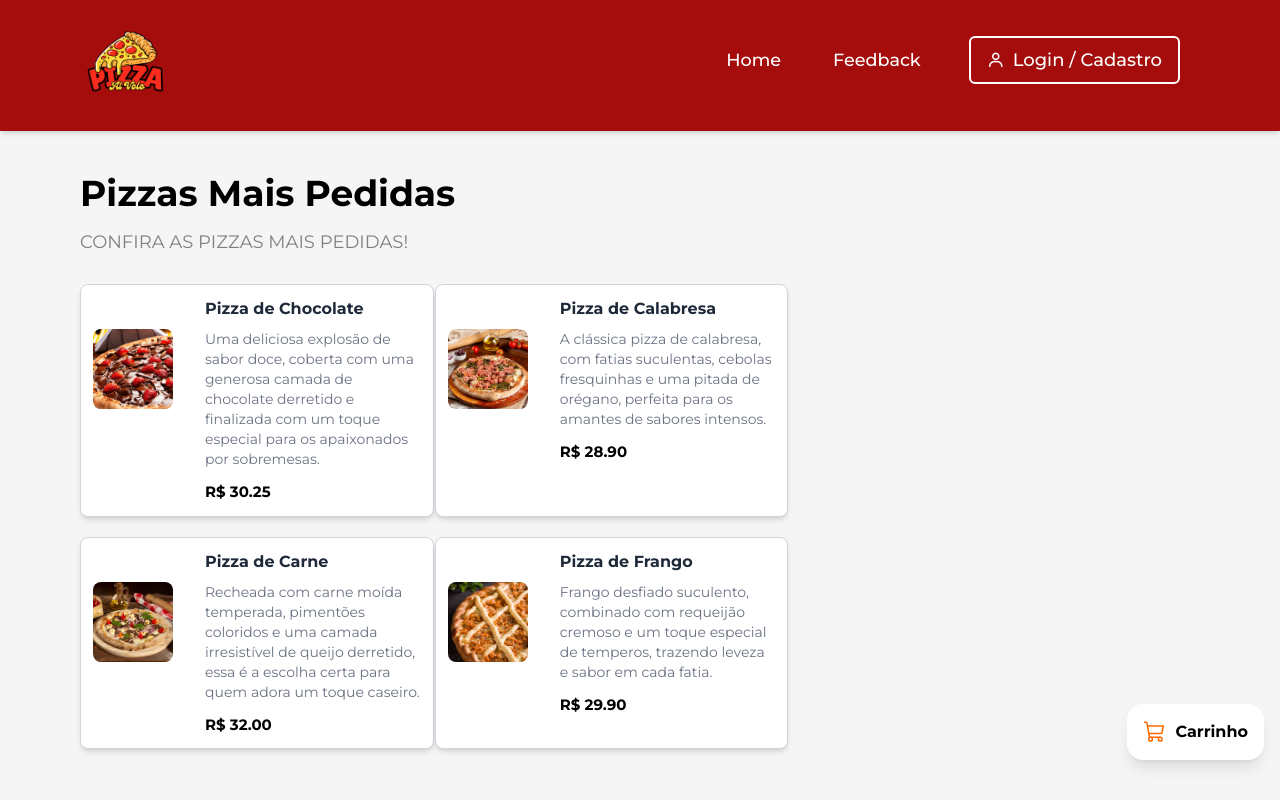
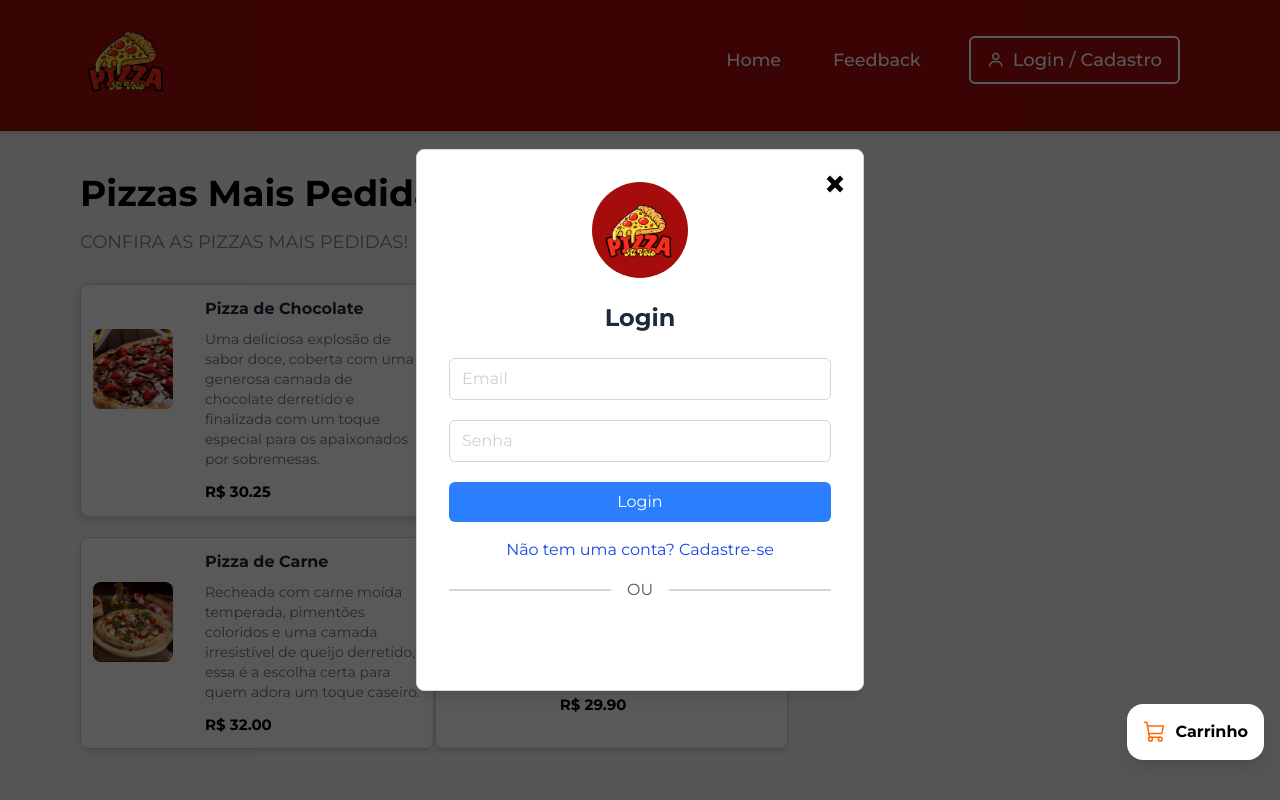
Before and after one commit to garciamanda/pizzaria-fullstack, a React (Vite) app in the folder client/: page / in a window 1280 px wide. Both pictures are taken after a click on the element 256 px from the left and 2224 px from the top of the page. Shown: the part 1824-2624 px from the top of the page. Built offline with nearby package versions, Linux system fonts and the light colour scheme.

Commit message:
Modal atualizado - em processo

```diff
--- /dev/null
+++ b/client/src/components/Modal/ModalProduto.jsx
@@ -0,0 +1,199 @@
+import api from "../../services/api";
+import React, { useRef, useState } from "react";
+import { useNavigate } from "react-router-dom";
+
+import { GoogleLogin } from "@react-oauth/google";
+
+function ModalProduto({ modalOpen, setModalOpen }) {
+  const [isLogin, setIsLogin] = useState(true);
+  const emailRef = useRef();
+  const passwordRef = useRef();
+  const nameRef = useRef();
+  //   const avatarRef = useRef();
+  const formRef = useRef();
+
+  const navigate = useNavigate();
+
+  async function handleLoginSubmit(e) {
+    e.preventDefault();
+
+    try {
+      const { data } = await api.post("/auth/login", {
+        email: emailRef.current.value,
+        password: passwordRef.current.value,
+      });
+
+      localStorage.setItem("accessToken", data.accessToken);
+      localStorage.setItem("refreshToken", data.refreshToken);
+      localStorage.setItem("userRole", data.role);
+
+      if (data.role === "admin") {
+        navigate("/admin");
+      } else {
+        navigate("/");
+      }
+
+      window.location.reload();
+      setModalOpen(false);
+    } catch (error) {
+      console.error("Erro ao fazer login:", error);
+      alert("Erro ao fazer login. Verifique suas credenciais.");
+    }
+  }
+
+  async function handleSignupSubmit(e) {
+    e.preventDefault();
+
+    const formData = new FormData();
+    formData.append("name", nameRef.current.value);
+    formData.append("email", emailRef.current.value);
+    formData.append("password", passwordRef.current.value);
+
+    try {
+      const { data } = await api.post("/auth/register", formData);
+
+      localStorage.setItem("accessToken", data.accessToken);
+      localStorage.setItem("refreshToken", data.refreshToken);
+
+      handleLogin(emailRef.current.value, passwordRef.current.value);
+
+      setModalOpen(false);
+    } catch (error) {
+      alert("Erro ao cadastrar");
+      console.error(error);
+    }
+  }
+
+  const handleGoogleLogin = async (response) => {
+    try {
+      const googleToken = response.credential;
+
+      const { data } = await api.post("/auth/google", { token: googleToken });
+
+      localStorage.setItem("accessToken", data.accessToken);
+      localStorage.setItem("refreshToken", data.refreshToken);
+
+      window.location.reload();
+      setModalOpen(false);
+    } catch (error) {
+      alert("Erro ao autenticar com o Google");
+      console.error(error);
+    }
+  };
+
+  function handleOutsideClick(e) {
+    if (formRef.current && !formRef.current.contains(e.target)) {
+      setModalOpen(false);
+    }
+  }
+
+  function closeModal() {
+    setModalOpen(false);
+  }
+
+  React.useEffect(() => {
+    if (modalOpen) {
+      document.addEventListener("mousedown", handleOutsideClick);
+      return () => {
+        document.removeEventListener("mousedown", handleOutsideClick);
+      };
+    }
+  }, [modalOpen]);
+
+  return (
+    modalOpen && (
+      <div className="fixed inset-0 flex justify-center items-center bg-black/65 bg-opacity-50 z-50">
+        <div
+          ref={formRef}
+          className="max-w-md mx-auto w-full mt-10 bg-white p-8 border border-gray-300 rounded-lg shadow-lg relative"
+        >
+          <button
+            onClick={closeModal}
+            className="absolute top-1 right-4 text-[40px] font-bold text-black cursor-pointer hover:text-red-600"
+          >
+            &times;
+          </button>
+          <div
+            className="logo bg-[#A50C0C] rounded-full w-24 h-24 absolute left-1/2 transform -translate-x-1/2"
+            id="logo-login"
+          >
+            <img src="/assets/logo.png" alt="" />
+          </div>
+
+          <h2 className="text-2xl mt-30 font-bold mb-6 text-center text-gray-800">
+            {isLogin ? "Login" : "Cadastro"}
+          </h2>
+          <form
+            className="flex flex-col gap-5"
+            onSubmit={isLogin ? handleLoginSubmit : handleSignupSubmit}
+          >
+            {!isLogin && (
+              <>
+                <input
+                  type="text"
+                  placeholder="Nome"
+                  className="w-full text-gray-400 px-3 py-2 border border-gray-300 rounded-md focus:outline-none"
+                  ref={nameRef}
+                />
+              </>
+            )}
+            <input
+              type="text"
+              placeholder="Email"
+              className="w-full text-gray-400 px-3 py-2 border border-gray-300 rounded-md focus:outline-none"
+              ref={emailRef}
+            />
+            <input
+              type="password"
+              placeholder="Senha"
+              className="w-full text-gray-400 px-3 py-2 border border-gray-300 rounded-md focus:outline-none"
+              ref={passwordRef}
+            />
+            <button className="w-full bg-blue-500 text-white py-2 px-4 rounded-md hover:bg-blue-600">
+              {isLogin ? "Login" : "Cadastrar"}
+            </button>
+          </form>
+
+          <div className="text-center text-blue-700 mt-4">
+            {isLogin ? (
+              <p>
+                Não tem uma conta?{" "}
+                <span
+                  className="text-blue-700 cursor-pointer hover:underline"
+                  onClick={() => setIsLogin(false)}
+                >
+                  Cadastre-se
+                </span>
+              </p>
+            ) : (
+              <p>
+                Já tem uma conta?{" "}
+                <span
+                  className="text-blue-700 cursor-pointer hover:underline"
+                  onClick={() => setIsLogin(true)}
+                >
+                  Fazer login
+                </span>
+              </p>
+            )}
+            <div className="flex items-center my-4">
+              <hr className="flex-1 border-t-2 border-gray-300" />
+              <p className="mx-4 text-gray-600">OU</p>
+              <hr className="flex-1 border-t-2 border-gray-300" />
+            </div>
+            <div className="flex justify-center">
+              <GoogleLogin
+                onSuccess={handleGoogleLogin}
+                onError={() => {
+                  alert("Erro ao autenticar com o Google");
+                }}
+              />
+            </div>
+          </div>
+        </div>
+      </div>
+    )
+  );
+}
+
+export default ModalProduto;
--- a/client/src/components/Pizza/Produto.jsx
+++ b/client/src/components/Produto/Produto.jsx
@@ -1,8 +1,14 @@
-import React from "react";
+import React, { useState } from "react";
+import ModalProduto from "../Modal/ModalProduto";
 
 function Produto({ imagem, nome, descricao, preco }) {
+  const [modalOpen, setModalOpen] = useState(false);
+
   return (
-    <div className="cardapio-content m-0 p-3 flex border border-gray-300 rounded-lg bg-white shadow-md max-w-[400px] gap-4">
+    <div
+      className="cardapio-content m-0 p-3 flex border border-gray-300 rounded-lg bg-white shadow-md max-w-[400px] gap-4"
+      onClick={() => setModalOpen(true)}
+    >
       <img
         src={imagem}
         alt={nome}
@@ -18,6 +24,7 @@ function Produto({ imagem, nome, descricao, preco }) {
           <p className="preco-cardapio text-[15px] font-bold">R$ {preco}</p>
         </div>
       </div>
+      <ModalProduto modalOpen={modalOpen} setModalOpen={setModalOpen} />
     </div>
   );
 }
--- a/client/src/pages/Home/index.jsx
+++ b/client/src/pages/Home/index.jsx
@@ -1,5 +1,6 @@
 import React, { useState, useEffect } from "react";
 import { Swiper, SwiperSlide } from "swiper/react";
+import Modal from "../../components/Modal/ModalProduto";
 import "./index.css";
 
 import "swiper/css";
@@ -16,7 +17,7 @@ import slide_image5 from "/assets/pizza5.avif";
 import slide_image6 from "/assets/jardineira-delicioso.jpg";
 import slide_image7 from "/assets/pizza(18).jpg";
 
-import Produto from "../../components/Pizza/Produto";
+import Produto from "../../components/Produto/Produto";
 
 function Home() {
   const [isFloating, setIsFloating] = useState(false);
@@ -132,6 +133,39 @@ function Home() {
       descricao:
         "Tabua de Antepasto são pequenas pizzas assadas, recheadas com queijo derretido, presunto e ervas. Servidas com molho marinara, são uma entrada deliciosa e cheia de sabor!",
       preco: "29.90",
+    },
+  ];
+
+  const bebidas = [
+    {
+      imagem: "/assets/bebida(1).jpeg",
+      nome: "Fanta Laranja",
+      descricao: "",
+      preco: "5.00",
+    },
+    {
+      imagem: "/assets/bebida(2).jpeg",
+      nome: "Fanta Uva",
+      descricao: "",
+      preco: "5.00",
+    },
+    {
+      imagem: "/assets/bebida(3).jpeg",
+      nome: "Sprite",
+      descricao: "",
+      preco: "5.00",
+    },
+    {
+      imagem: "/assets/bebida(4).jpeg",
+      nome: "Guarana",
+      descricao: "",
+      preco: "5.00",
+    },
+    {
+      imagem: "/assets/bebida(5).webp",
+      nome: "Coca-cola",
+      descricao: "",
+      preco: "5.00",
     },
   ];
 
@@ -395,6 +429,30 @@ function Home() {
             />
           ))}
         </div>
+
+        <div className="cardapio-title mb-7">
+          <h2 className="mt-12 text-center md:text-left md:ml-20 lg:text-left font-extrabold text-2xl lg:text-4xl lg:ml-20">
+            Bebidas
+          </h2>
+          <p className="mt-4 text-[18px] text-[#808080] text-center md:text-left md:ml-20">
+            AS BEBIDAS MAIS GOSTOSAS E GELADAS PARA ACOMPANHAR!
+          </p>
+        </div>
+
+        <div
+          className="cardapio grid  gap-x-[1px] gap-y-5 lg:ml-20 md:ml-20 ml-5 mr-5 mt-2 mb-8 px-0"
+          id="cardapio-bebidas"
+        >
+          {bebidas.map((bebida, index) => (
+            <Produto
+              key={index}
+              imagem={bebida.imagem}
+              nome={bebida.nome}
+              descricao={bebida.descricao}
+              preco={bebida.preco}
+            />
+          ))}
+        </div>
       </section>
 
       <div
```
Also changed, not shown: client/src/components/Modal/Modal.jsx (added).
